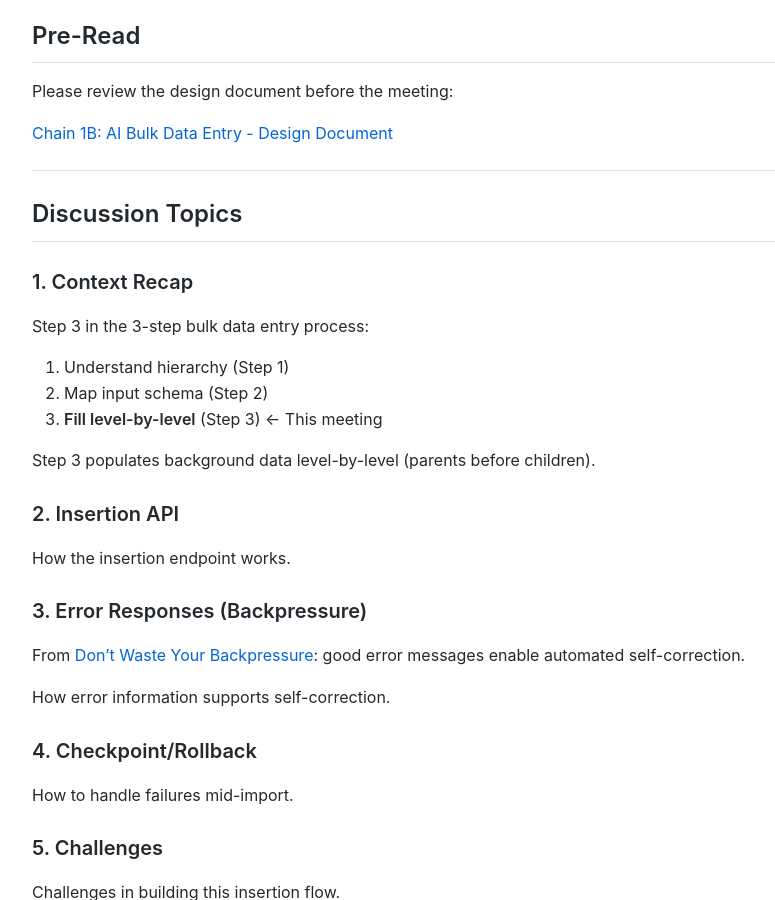
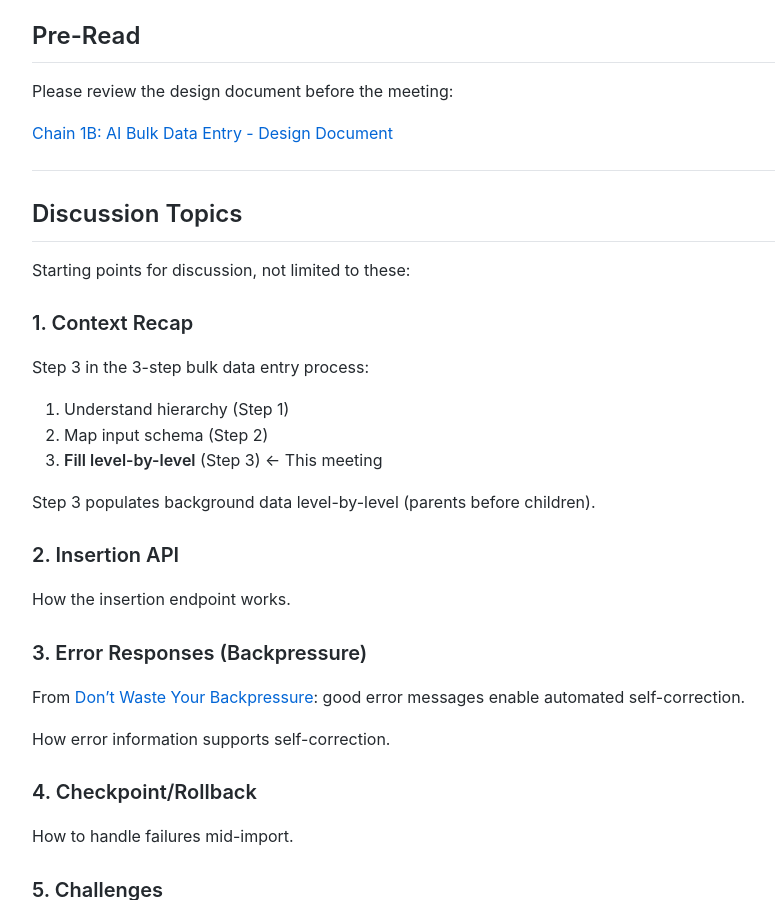
Before and after one commit to MariusWilsch/public-wilsch-ai-pages, a Jekyll site: the page built from project/archibus-fm-assistant/ryan-meeting-agenda-step3-insertion-api.md, in a window 1280 px wide and 900 px high, scrolled down 589 px. Shown: the whole window, without its empty margins (228-1003 px from the left). Built offline with Jekyll 4.4.1, drawn with Linux system fonts in a browser that asks for light colours; our own code applies the rules of GitHub Pages for plain Markdown files.

Commit message:
Sync from hippocampus 2026-02-02

```diff
--- a/project/archibus-fm-assistant/ryan-meeting-agenda-step3-insertion-api.md
+++ b/project/archibus-fm-assistant/ryan-meeting-agenda-step3-insertion-api.md
@@ -22,6 +22,8 @@ Please review the design document before the meeting:
 ---
 
 ## Discussion Topics
+
+Starting points for discussion, not limited to these:
 
 ### 1. Context Recap
 
```
